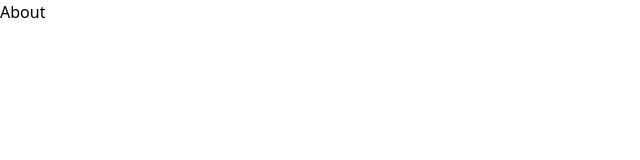
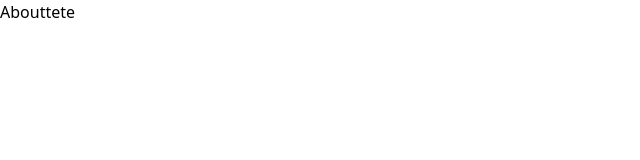
Before and after one commit to ajay8808/NextJS, a Next.js app: page /about in a window 1280 px wide. Shown: the top 160 px of the page, without its empty margins (0-640 px from the left). Built offline with nearby package versions, Linux system fonts and the light colour scheme.

Commit message:
test commit

```diff
--- a/pages/about.tsx
+++ b/pages/about.tsx
@@ -3,8 +3,7 @@
 export default function About() {
     return (
         <div >
-        About
-
+        Abouttete
         </div>
     )
 }
```
